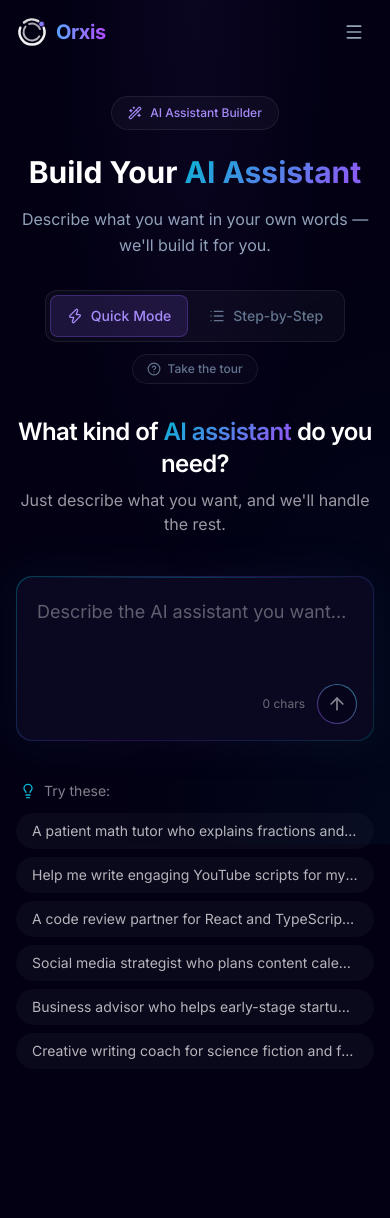
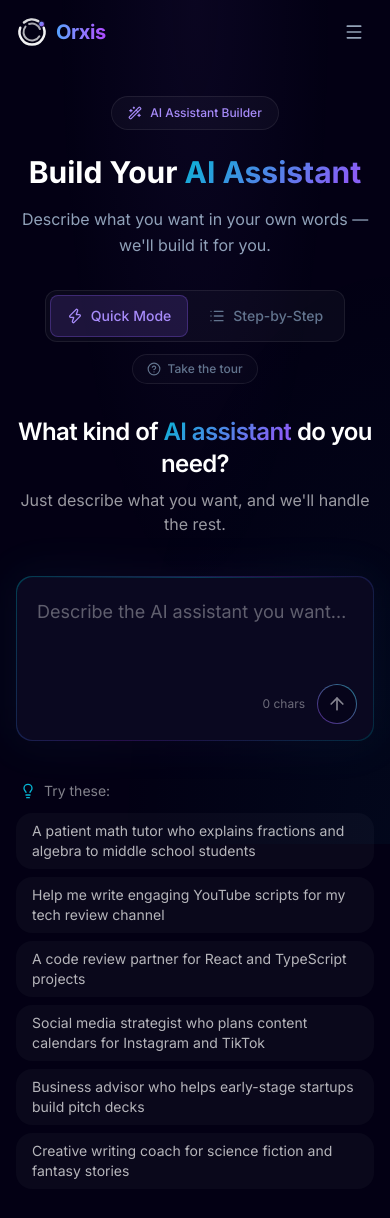
Before and after one commit to KhotJarb/orxis, a Next.js app: page /generate in a window 390 px wide. Shown: the top 1218 px of the page. Before the commit the page ends 1149 px from the top, so only its background shows below. Built offline with nearby package versions, Linux system fonts and the light colour scheme.

Commit message:
fix: add focus glow to textarea and fix mobile example text wrapping

```diff
--- a/src/components/QuickMode.tsx
+++ b/src/components/QuickMode.tsx
@@ -216,14 +216,14 @@ export default function QuickMode({ onGenerate }: QuickModeProps) {
             {/* Textarea with gradient border */}
             <motion.div
               variants={itemVariants}
-              className="relative rounded-2xl p-[1px] transition-all duration-500"
+              className="group/textarea relative rounded-2xl p-[1px] transition-all duration-500 focus-within:shadow-[0_0_30px_rgba(0,240,255,0.15),0_0_60px_rgba(138,43,226,0.1)]"
               style={{
                 background:
                   "linear-gradient(135deg, rgba(0,240,255,0.25), rgba(138,43,226,0.25), rgba(0,240,255,0.15))",
               }}
             >
-              {/* Ambient glow behind the card */}
-              <div className="absolute -inset-1 rounded-2xl bg-gradient-to-r from-neon-cyan/10 via-neon-purple/8 to-neon-cyan/10 blur-xl opacity-60 pointer-events-none" />
+              {/* Ambient glow behind the card — intensifies on focus */}
+              <div className="absolute -inset-1 rounded-2xl bg-gradient-to-r from-neon-cyan/10 via-neon-purple/8 to-neon-cyan/10 blur-xl opacity-60 group-focus-within/textarea:opacity-100 group-focus-within/textarea:from-neon-cyan/20 group-focus-within/textarea:via-neon-purple/15 group-focus-within/textarea:to-neon-cyan/20 transition-all duration-500 pointer-events-none" />
 
               <div className="relative rounded-2xl bg-[#0a0820] backdrop-blur-sm overflow-hidden">
                 {/* Subtle top highlight */}
@@ -271,7 +271,7 @@ export default function QuickMode({ onGenerate }: QuickModeProps) {
                     key={i}
                     variants={chipVariants}
                     onClick={() => handleExampleClick(example)}
-                    className="px-4 py-2 rounded-full text-sm text-white/70 glass-border bg-white/[0.03] hover:bg-white/[0.08] hover:text-white transition-all text-left max-w-full truncate whitespace-nowrap overflow-hidden"
+                    className="px-4 py-2 rounded-2xl text-sm text-white/70 glass-border bg-white/[0.03] hover:bg-white/[0.08] hover:text-white transition-all text-left whitespace-normal break-words cursor-pointer"
                   >
                     {example}
                   </motion.button>
```
